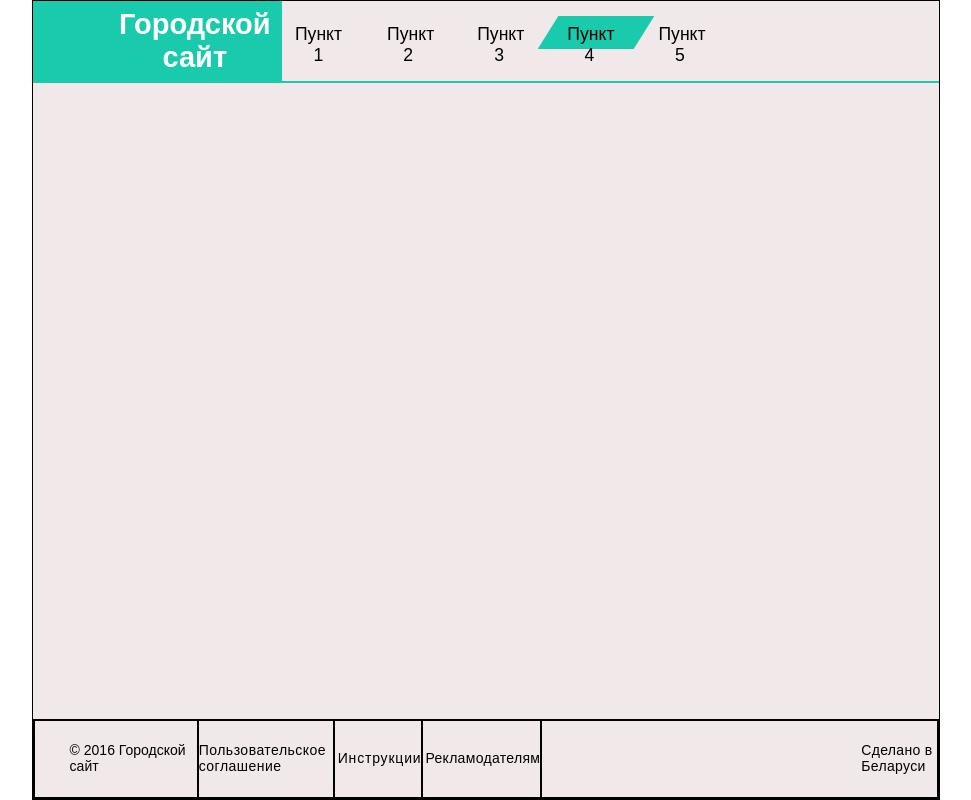
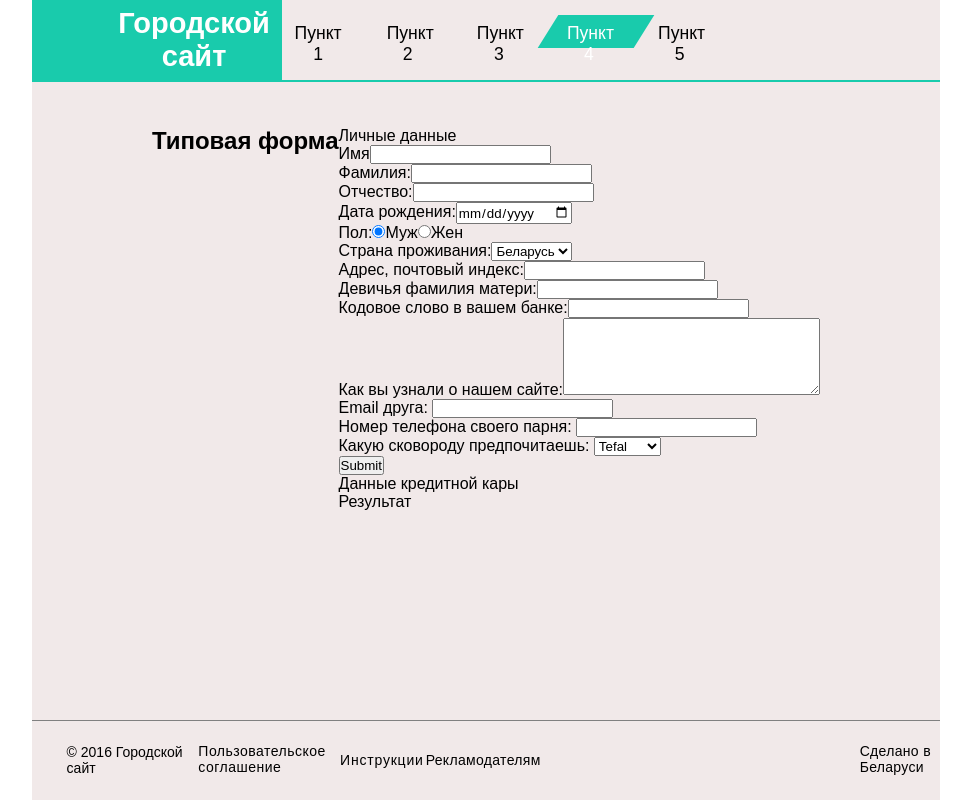
Before and after one commit to Kataru7/bank_test, a React (Create React App) app: page /page4/registration in a window 1280 px wide. Shown: the whole page, without its empty margins (154-1125 px from the left). Built offline with nearby package versions, Linux system fonts and the light colour scheme.

Commit message:
create Pages registration

```diff
--- a/package.json
+++ b/package.json
@@ -8,6 +8,7 @@
     "@testing-library/user-event": "^12.8.3",
     "react": "^17.0.2",
     "react-dom": "^17.0.2",
+    "react-phone-number-input": "^3.1.41",
     "react-scripts": "4.0.3",
     "web-vitals": "^1.1.2"
   },
@@ -36,6 +37,7 @@
     ]
   },
   "devDependencies": {
+    "react-hook-form": "^7.20.2",
     "react-router-dom": "^6.0.2"
   }
 }
--- a/src/App.css
+++ b/src/App.css
@@ -11,7 +11,6 @@
   flex-direction: column;
   max-width: 71%;
   margin: 0 auto;
-  border: 1px solid black;
   background-color: rgb(241, 233, 233);
 }
 
@@ -48,11 +47,11 @@
   color: black;
   font-weight: 300;
 }
-.active {
+li .active {
   color: white;
 }
 .active::after {
-  background: #19cbac 10px;
+  background: #19cbac;
   content: "";
   display: block;
   position: absolute;
@@ -108,10 +107,10 @@
   display: flex;
   justify-content: space-around;
   margin-top: auto;
-  border: 1px solid black;
   height: 80px;
 }
 .footer > span {
+  border-top: 1px solid gray;
   display: flex;
   height: 100%;
   font-size: 14px;
@@ -120,31 +119,26 @@
 }
 .one {
   flex-basis: 20%;
-  border: 1px solid black;
   height: 100%;
   padding: 0 0 2px 35px;
 }
 .two {
   flex-basis: 17%;
-  border: 1px solid black;
   letter-spacing: 0.03rem;
   padding: 0 0 3px 0;
 }
 .three {
   flex-basis: 8%;
-  border: 1px solid black;
   letter-spacing: 0.05rem;
   padding: 0 0 2px 3px;
 }
 .four {
   flex-basis: 10%;
-  border: 1px solid black;
   padding: 0 0 2px 2px;
   letter-spacing: 0.02rem;
 }
 .five {
   flex-basis: 45%;
-  border: 1px solid black;
   padding: 0 0 3px 319px;
   letter-spacing: 0.02rem;
 }
--- a/src/App.js
+++ b/src/App.js
@@ -1,6 +1,6 @@
 import React from "react";
 import { Routes, Route, NavLink } from "react-router-dom";
-import { Page1, Page2, Page3, Page4, Page5 } from "./Pages/index";
+import { Page1, Page2, Page3, Page4, Page5, MainForm } from "./Pages/index";
 import { Footer } from "./Pages/ElementsPages/index";
 import "./App.css";
 
@@ -46,10 +46,12 @@ export default function App() {
       <div className="content">
         <Routes>
           <Route path="/" element={<Page1 />} />
+          <Route path="/page1" element={<Page1 />} />
           <Route path="/page2" element={<Page2 />} />
           <Route path="/page3" element={<Page3 />} />
           <Route path="/page4" element={<Page4 />} />
           <Route path="/page5" element={<Page5 />} />
+          <Route path="/page4/registration" element={<MainForm />} />
         </Routes>
       </div>
 
--- /dev/null
+++ b/src/Pages/CreditCardData.js
@@ -0,0 +1,5 @@
+import React from "react";
+
+export default function CreditCardData() {
+  return <div>CREDIT CARD DATA</div>;
+}
--- /dev/null
+++ b/src/Pages/ElementsPages/ButtonNext.js
@@ -0,0 +1,12 @@
+import React from "react";
+import { NavLink } from "react-router-dom";
+
+export default function ButtonNext() {
+  return (
+    <div>
+      <NavLink to={"/page4/registration"}>
+        <button>Далее</button>
+      </NavLink>
+    </div>
+  );
+}
--- a/src/Pages/ElementsPages/index.js
+++ b/src/Pages/ElementsPages/index.js
@@ -1,5 +1,6 @@
 import Header from "./Header";
 import MainContent from "./MainContent";
 import Footer from "./Footer";
+import ButtonNext from "./ButtonNext";
 
-export { Header, MainContent, Footer };
+export { Header, MainContent, Footer, ButtonNext };
--- /dev/null
+++ b/src/Pages/MainForm.js
@@ -0,0 +1,19 @@
+import React from "react";
+import { Routes, Route, NavLink } from "react-router-dom";
+import { CreditCardData, PersonalData } from ".";
+
+export default function MainForm() {
+  return (
+    <>
+      <div>
+        <h2>Типовая форма</h2>
+      </div>
+      <div>
+        <div>Личные данные</div>
+        <PersonalData />
+        <div>Данные кредитной кары</div>
+        <div>Результат</div>
+      </div>
+    </>
+  );
+}
--- a/src/Pages/Page1.js
+++ b/src/Pages/Page1.js
@@ -1,10 +1,5 @@
 import React from "react";
-import { MainContent } from "./ElementsPages";
 
 export default function Page1() {
-  return (
-    <div className="page-one">
-      <div>Page1</div>
-    </div>
-  );
+  return <div>Page1</div>;
 }
--- a/src/Pages/Page4.js
+++ b/src/Pages/Page4.js
@@ -1,10 +1,25 @@
 import React from "react";
-import { MainContent } from "./ElementsPages";
+import { NavLink } from "react-router-dom";
+import { ButtonNext } from "./ElementsPages";
 
 export default function Page4() {
   return (
     <div>
-      <MainContent />
+      <h3>Выберете способ регистрацци:</h3>
+      <ul>
+        <li>
+          <input type="radio" id="person" name="interest" value="person" />
+          <label for="person">Песональная</label>
+        </li>
+        <li>
+          <input type="radio" id="allList" name="interest" value="allList" />
+          <label for="allList">Регистрация пользователей списком</label>
+        </li>
+        <li></li>
+        <li>
+          <ButtonNext />
+        </li>
+      </ul>
     </div>
   );
 }
--- /dev/null
+++ b/src/Pages/PersonalData.js
@@ -0,0 +1,105 @@
+import React from "react";
+import { useForm } from "react-hook-form";
+import PhoneInput from "react-phone-number-input/react-hook-form-input";
+
+export default function PersonalData() {
+  const {
+    register,
+    handleSubmit,
+    formState: { errors },
+    control,
+  } = useForm();
+
+  const onSubmit = (data) => console.log("Отправлено:", data);
+
+  return (
+    <div>
+      <form onSubmit={handleSubmit(onSubmit)}>
+        <p>
+          Имя
+          <input {...register("firstName", { required: true })} />
+          {errors.name && <i>Обязательное поле</i>}
+        </p>
+        <p>
+          Фамилия:
+          <input {...register("lastName", { required: true })} />
+          {errors.name && <i>Обязательное поле</i>}
+        </p>
+        <p>
+          Отчество:
+          <input {...register("patronymic", { required: true })} />
+          {errors.name && <i>Обязательное поле</i>}
+        </p>
+        <p>
+          Дата рождения:
+          <input type="date" {...register("birthday", { required: true })} />
+        </p>
+        <p>
+          Пол:
+          <input
+            {...register("gender")}
+            value="male"
+            type="radio"
+            name="gender"
+            checked
+          />
+          <span>Муж</span>
+          <input
+            {...register("gender")}
+            value="female"
+            type="radio"
+            name="gender"
+          />
+          <span>Жен</span>
+        </p>
+        <p>
+          Страна проживания:
+          <select {...register("country", { required: true })}>
+            <option value="bel">Беларусь</option>
+            <option value="rus">Россия</option>
+            <option value="ukr">Украина</option>
+          </select>
+        </p>
+        <p>
+          Адрес, почтовый индекс:
+          <input type="text" {...register("adress", { required: true })} />
+        </p>
+        <p>
+          Девичья фамилия матери:
+          <input type="text" {...register("mothersMadeName")} />
+        </p>
+        <p>
+          Кодовое слово в вашем банке:
+          <input type="text" {...register("bankPassWord")} />
+        </p>
+        <p>
+          Как вы узнали о нашем сайте:
+          <textarea id="story" name="story" rows="5" cols="30"></textarea>
+        </p>
+        <p>
+          Email друга: <input type="text" {...register("friendEmail")} />
+        </p>
+        <p>
+          Номер телефона своего парня:{" "}
+          <PhoneInput
+            name="phoneInput"
+            control={control}
+            rules={{ required: true }}
+          />
+        </p>
+        <p>
+          Какую сковороду предпочитаешь:{" "}
+          <select {...register("selectionPan")}>
+            <option value="Tefal">Tefal</option>
+            <option value="Rondel">Rondel</option>
+            <option value="Bollire">Bollire</option>
+            <option value="JARKO">JARKO</option>
+          </select>
+        </p>
+        <p></p>
+
+        <input type="submit" />
+      </form>
+    </div>
+  );
+}
--- a/src/Pages/index.js
+++ b/src/Pages/index.js
@@ -3,5 +3,17 @@ import Page2 from "./Page2.js";
 import Page3 from "./Page3.js";
 import Page4 from "./Page4.js";
 import Page5 from "./Page5.js";
+import MainForm from "./MainForm.js";
+import PersonalData from "./PersonalData.js";
+import CreditCardData from "./CreditCardData.js";
 
-export { Page1, Page2, Page3, Page4, Page5 };
+export {
+  Page1,
+  Page2,
+  Page3,
+  Page4,
+  Page5,
+  MainForm,
+  PersonalData,
+  CreditCardData,
+};
```
Also changed, not shown: 1 other file (tests, documents, lock files or other folders).
